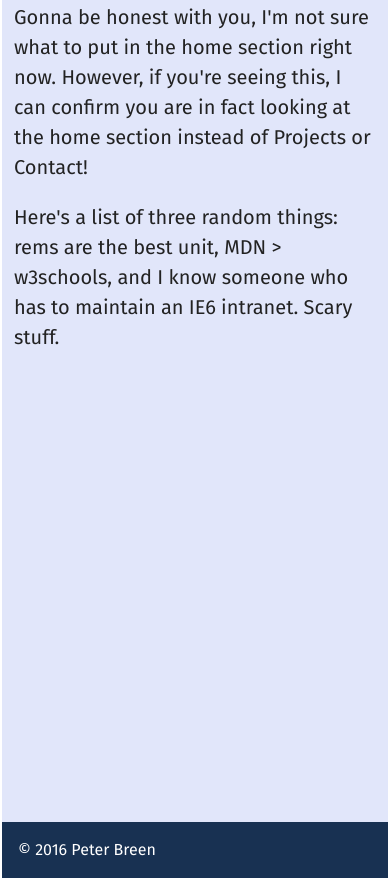
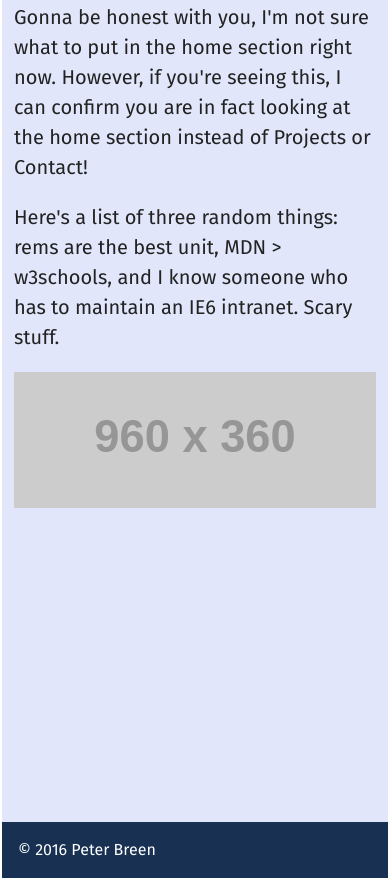
Before and after one commit to PeterBreen/301-portfolio, a plain HTML site: page index.html in a window 390 px wide. Shown: the part 108-986 px from the top of the page. Drawn offline with Linux system fonts and the light colour scheme; placeholder pictures from the web are drawn by us; files whose address does not match are found by name.

Commit message:
adds image to home page for future responsive use

```diff
--- a/index.html
+++ b/index.html
@@ -41,6 +41,7 @@
       <section id="home" class="tab-content">
         <p>Gonna be honest with you, I'm not sure what to put in the home section right now. However, if you're seeing this, I can confirm you are in fact looking at the home section instead of Projects or Contact!</p>
         <p>Here's a list of three random things: rems are the best unit, MDN > w3schools, and I know someone who has to maintain an IE6 intranet. Scary stuff.</p>
+        <img src="http://placehold.it/960x360" alt="placeholder"><!-- TODO: make proper fluid ratio resize responsive header image here-->
       </section>
       <section id="projects" class="tab-content">
         <h2>Projects</h2>
```
